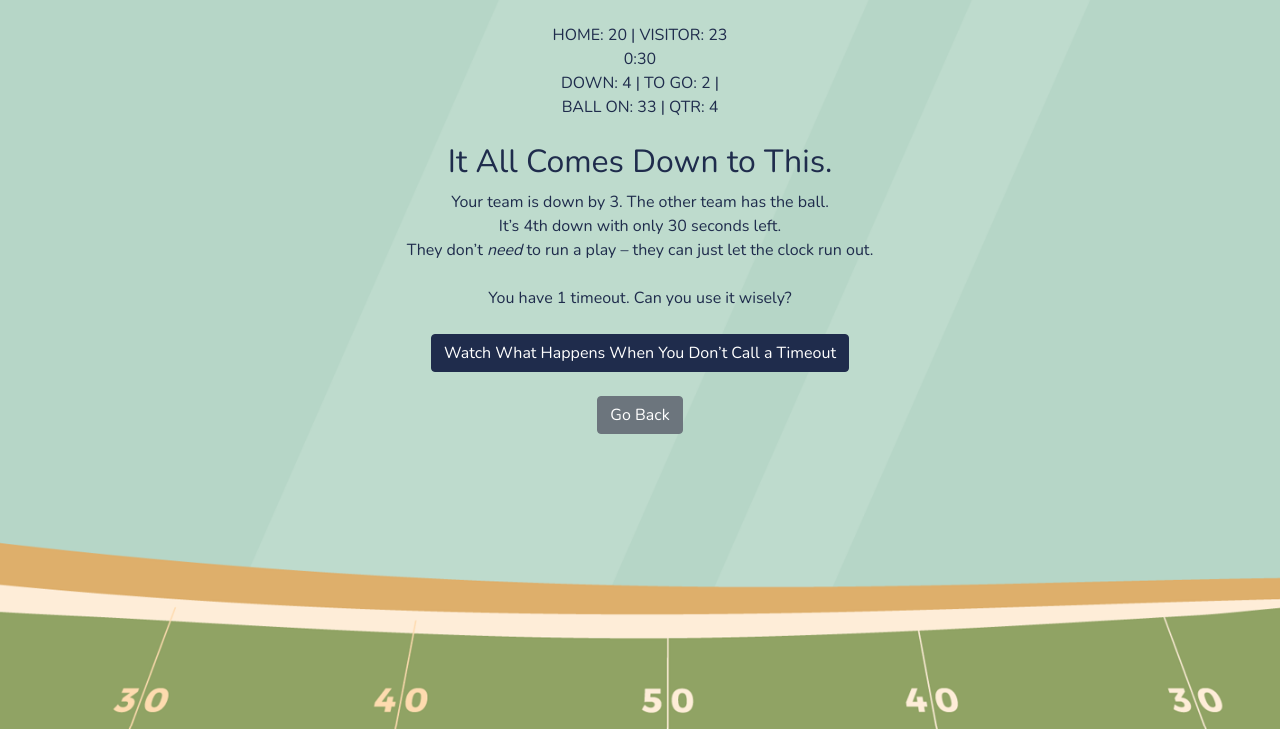
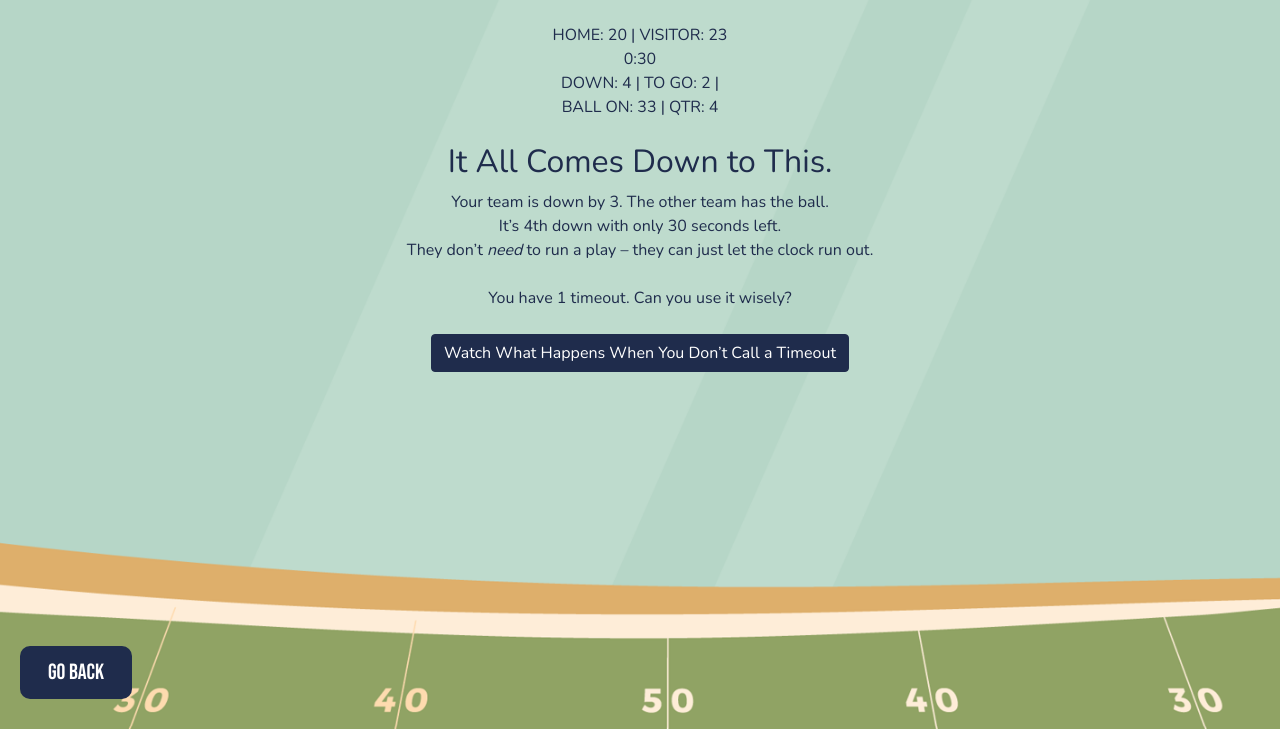
Before and after one commit to trv2111/w4170-proj, a Flask app: page /learn/timeouts in a window 1280 px wide. Shown: the part 71-800 px from the top of the page. Run offline with Flask 3, Linux system fonts and the light colour scheme; some libraries are stand-ins or nearby versions; some web fonts are replaced.

Commit message:
Fixed styling issues in Timeouts

```diff
--- a/static/style.css
+++ b/static/style.css
@@ -555,20 +555,19 @@ a:hover {
     background-color: #304c7c !important;
   }
 
-  /* 2. Bottom nav container → keeps Go Back left & Next right */
+  /* overwrite the old rule */
 .bottom-buttons-Container {
-    position: absolute;
+    position: fixed;        /* <-- was absolute */
+    bottom: 30px;           /* distance from bottom edge */
     left: 0;
     right: 0;
-    bottom: 20px;
     padding: 0 20px;
     display: flex;
     justify-content: space-between;
-    pointer-events: none;   /* keeps it out of flow until buttons inside */
+    z-index: 1000;          /* keeps it above field graphic */
 }
-  .bottom-buttons-Container > * {
-    pointer-events: auto;   /* restore clickability for children */
-  }
+
+/* the individual buttons stay the same */
 .bottom-buttons {
     background-color: #1f2c4c;
     color: #fff;
@@ -582,6 +581,7 @@ a:hover {
     background-color: #304c7c;
 }
 
+
   /* Optional helper text for rewind page */
   .rewind-note {
     font-size: 18px;
--- a/static/timeouts_stage1.js
+++ b/static/timeouts_stage1.js
@@ -16,23 +16,21 @@ document.addEventListener("DOMContentLoaded", function () {
           clearInterval(intervalId);
           document.getElementById("rewind-btn").classList.remove("d-none");
           document.getElementById("headline").textContent = "The clock hit zero.";
-                document.getElementById("scenario-text").textContent =
-                    "You had 1 timeout but never used it. Your team never got the ball back. Game over.";
+          document.getElementById("scenario-text").innerHTML =
+            "You had 1 timeout but never used it. Your team never got the ball back. Game over." +
+            '<p class="rewind-note">Click <strong>Rewind Time</strong> below to go back and try calling your timeout.</p>';
         }
       }, 1000);
     }
 
     window.startNoTimeoutScenario = function () {
-        // Hide the initial button
       document.getElementById("start-btn").classList.add("d-none");
       document.getElementById("skip-btn").classList.remove("d-none");
 
-        // Show the timeout button (still disabled)
       const timeoutBtn = document.getElementById("timeout-btn");
       timeoutBtn.classList.remove("d-none");
       timeoutBtn.disabled = true;
 
-        // Update the messaging
       document.getElementById("headline").textContent = "Watch What Happens When You Don’t Call Timeout";
       document.getElementById("scenario-text").textContent = "The other team can let the clock run out. Your timeout button is disabled.";
 
@@ -49,8 +47,8 @@ document.addEventListener("DOMContentLoaded", function () {
       document.getElementById("rewind-btn").classList.remove("d-none");
 
       document.getElementById("headline").textContent = "The clock hit zero.";
-        document.getElementById("scenario-text").textContent =
-            "You had 1 timeout but never used it. Your team never got the ball back. Game over.";
+      document.getElementById("scenario-text").innerHTML =
+        "You had 1 timeout but never used it. Your team never got the ball back. Game over." +
+        '<p class="rewind-note">Click <strong>Rewind Time</strong> below to go back and try calling your timeout.</p>';
     };
-
   });
--- a/templates/timeouts_stage1.html
+++ b/templates/timeouts_stage1.html
@@ -1,6 +1,10 @@
+<!-- =========================================================== -->
+<!-- timeout_stage1.html  ("It all comes down to this" screen)  -->
+<!-- =========================================================== -->
+
 {% extends "layout.html" %}
 {% block content %}
-<div class="timeouts-section text-center py-4">
+<div class="timeouts-section text-center py-4 position-relative">
   <div class="scoreboard mx-auto mb-4">
     <div class="score-line">HOME: 20 | VISITOR: 23</div>
     <div id="clock" class="clock">0:30</div>
@@ -18,16 +22,21 @@
   </div>
 
   <div id="button-group">
-        <button id="start-btn" class="btn btn-primary" onclick="startNoTimeoutScenario()">Watch What Happens When You Don’t Call a Timeout</button>
-        <button id="timeout-btn" class="btn btn-dark d-none" disabled>Call Timeout</button>
+    <!-- Dark-blue primary buttons via global css override -->
+    <button id="start-btn" class="btn btn-primary" onclick="startNoTimeoutScenario()">
+      Watch What Happens When You Don’t Call a Timeout
+    </button>
+    <button id="timeout-btn" class="btn btn-primary d-none" disabled>Call Timeout</button>
     <button id="rewind-btn" class="btn btn-primary d-none" onclick="window.location.href='/learn/timeouts/try-again'">Rewind Time</button>
     <button id="skip-btn" class="btn btn-outline-secondary d-none" onclick="skipToEnd()">Skip to End</button>
   </div>
-    <a href="/learn" class="btn btn-secondary mt-4">Go Back</a>
 
+  <!-- ★ Bottom navigation → Go Back bottom-left */ -->
+  <div class="bottom-buttons-Container">
+    <a href="/learn"><button class="bottom-buttons">Go Back</button></a>
+  </div>
 </div>
 {% endblock %}
-
 {% block scripts %}
 <script src="{{ url_for('static', filename='timeouts_stage1.js') }}"></script>
 {% endblock %}
```
Also changed, not shown: static/timeouts_stage2.js (+16 -47 lines), templates/timeouts_stage2.html (+8 -2 lines). Lines whose indentation alone changed are shown as unchanged.
